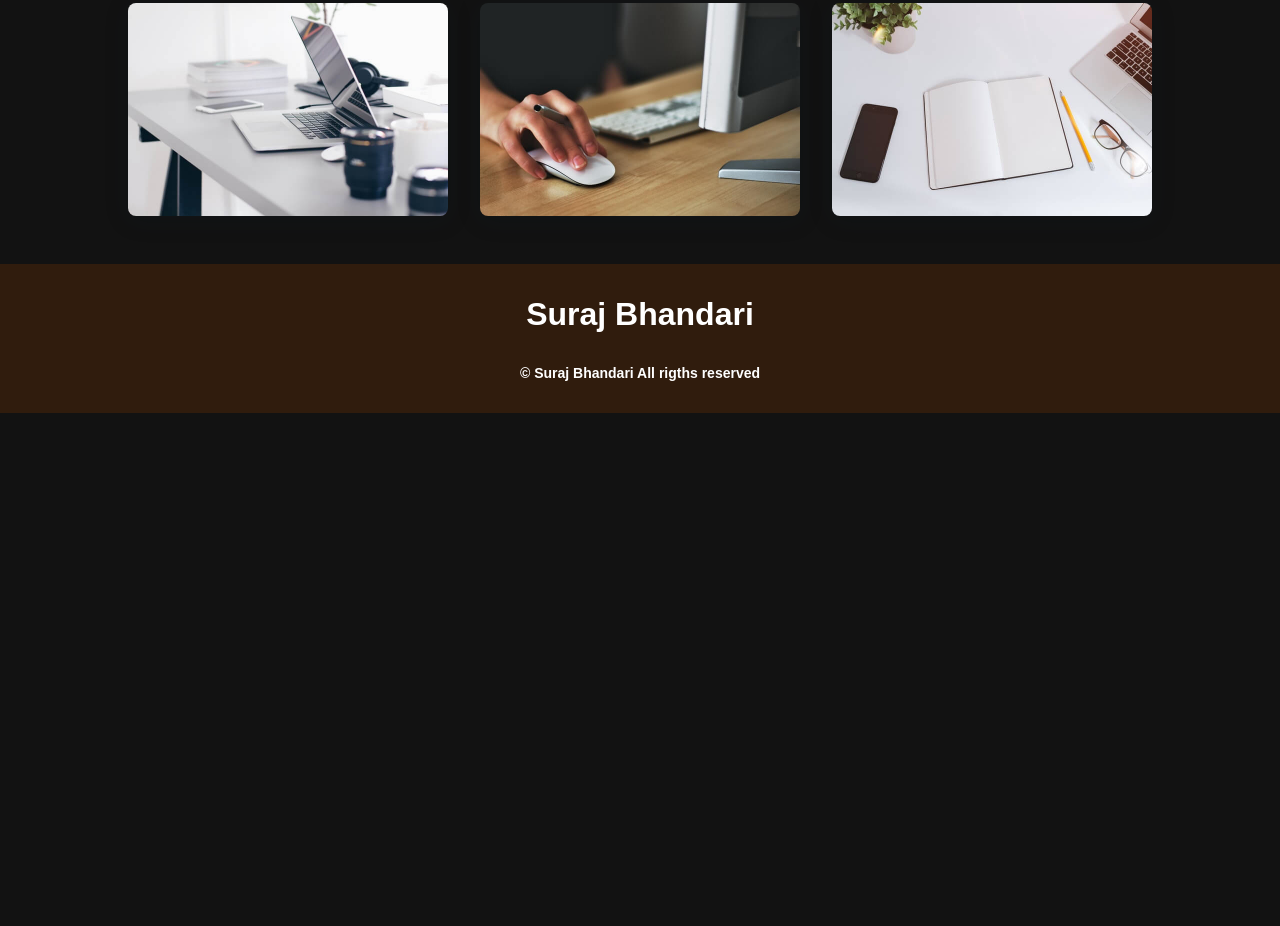
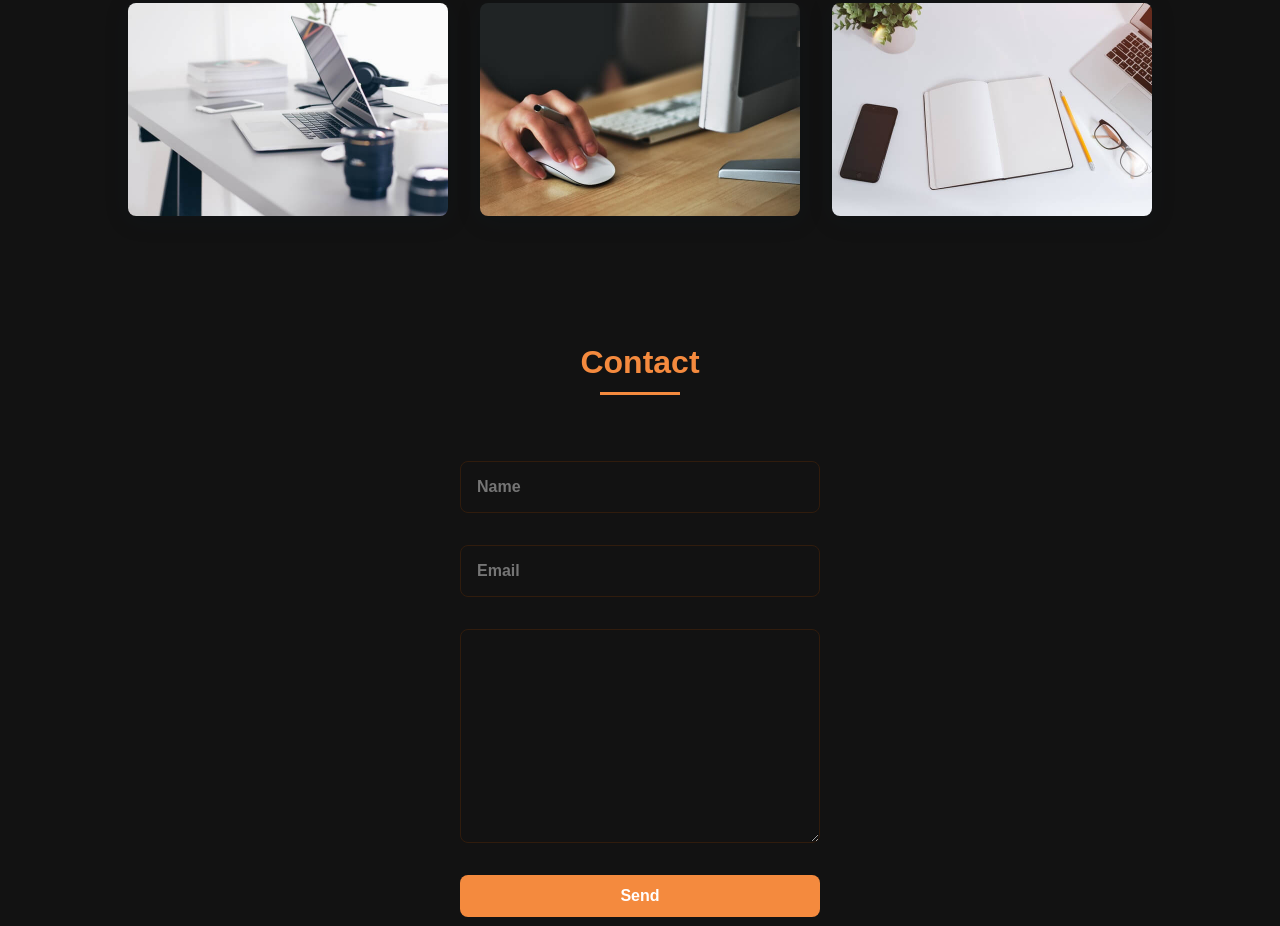
Before and after one commit to SurajBhandari5110/portfolio, a plain HTML site: page index.html in a window 1280 px wide. Shown: the part 2654-3580 px from the top of the page. Before the commit the page ends 3067 px from the top, so only its background shows below. Drawn offline with nearby package versions, Linux system fonts and the light colour scheme.

Commit message:
send messages

```diff
--- a/index.html
+++ b/index.html
@@ -287,6 +287,18 @@
                     </a>
                 </div>
             </section>
+            <section class="contact section" id="contact">
+                <h2 class="section-title">Contact</h2>
+
+                <div class="contact__container bd-grid">
+                    <form action="" class="contact__form">
+                        <input type="text" placeholder="Name" class="contact__input">
+                        <input type="mail" placeholder="Email" class="contact__input">
+                        <textarea name="" id="" cols="0" rows="10" class="contact__input"></textarea>
+                        <input type="button" value="Send" class="contact__button button">
+                    </form>
+                </div>
+            </section>
 
         </main>
 
```
